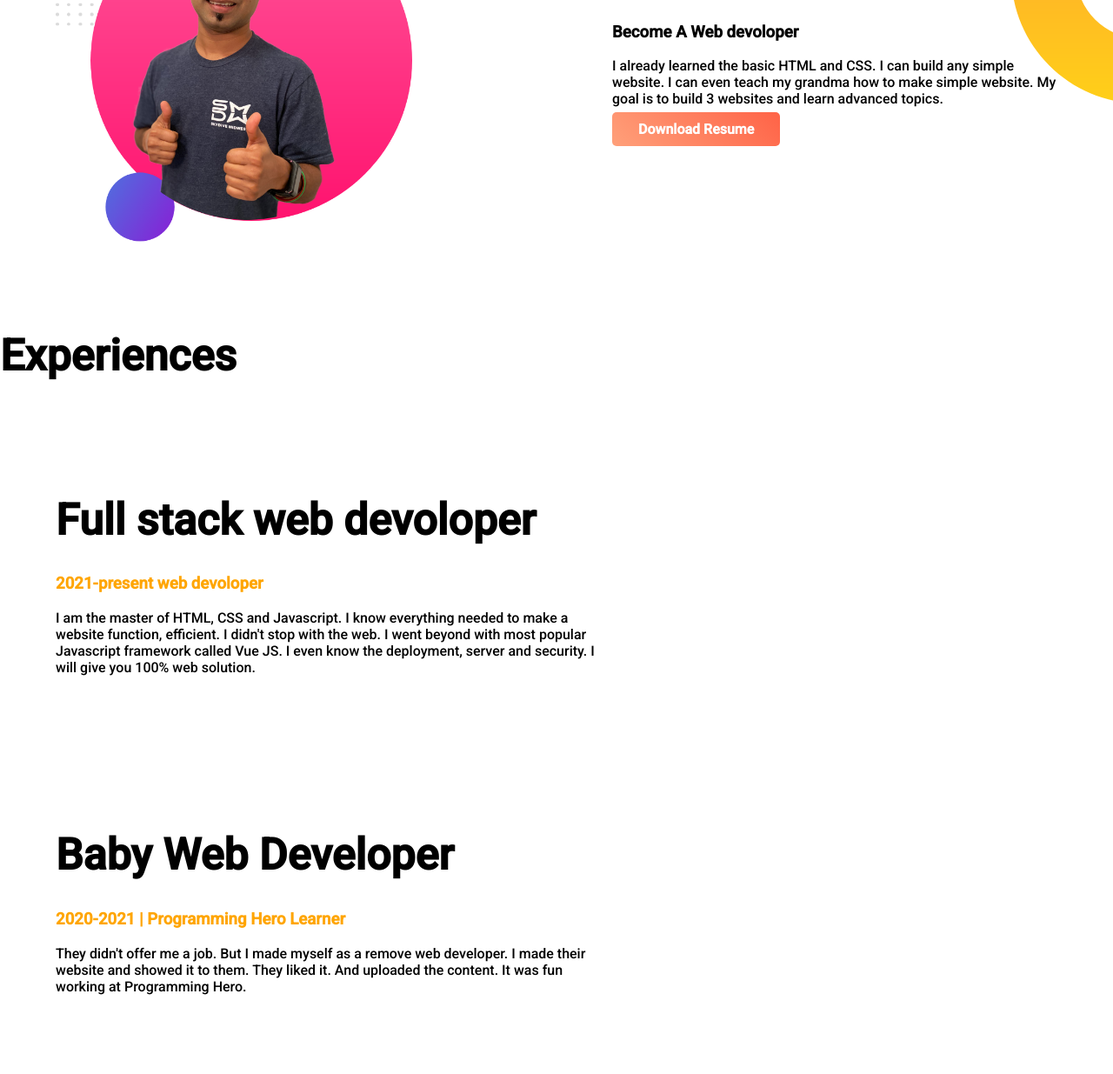
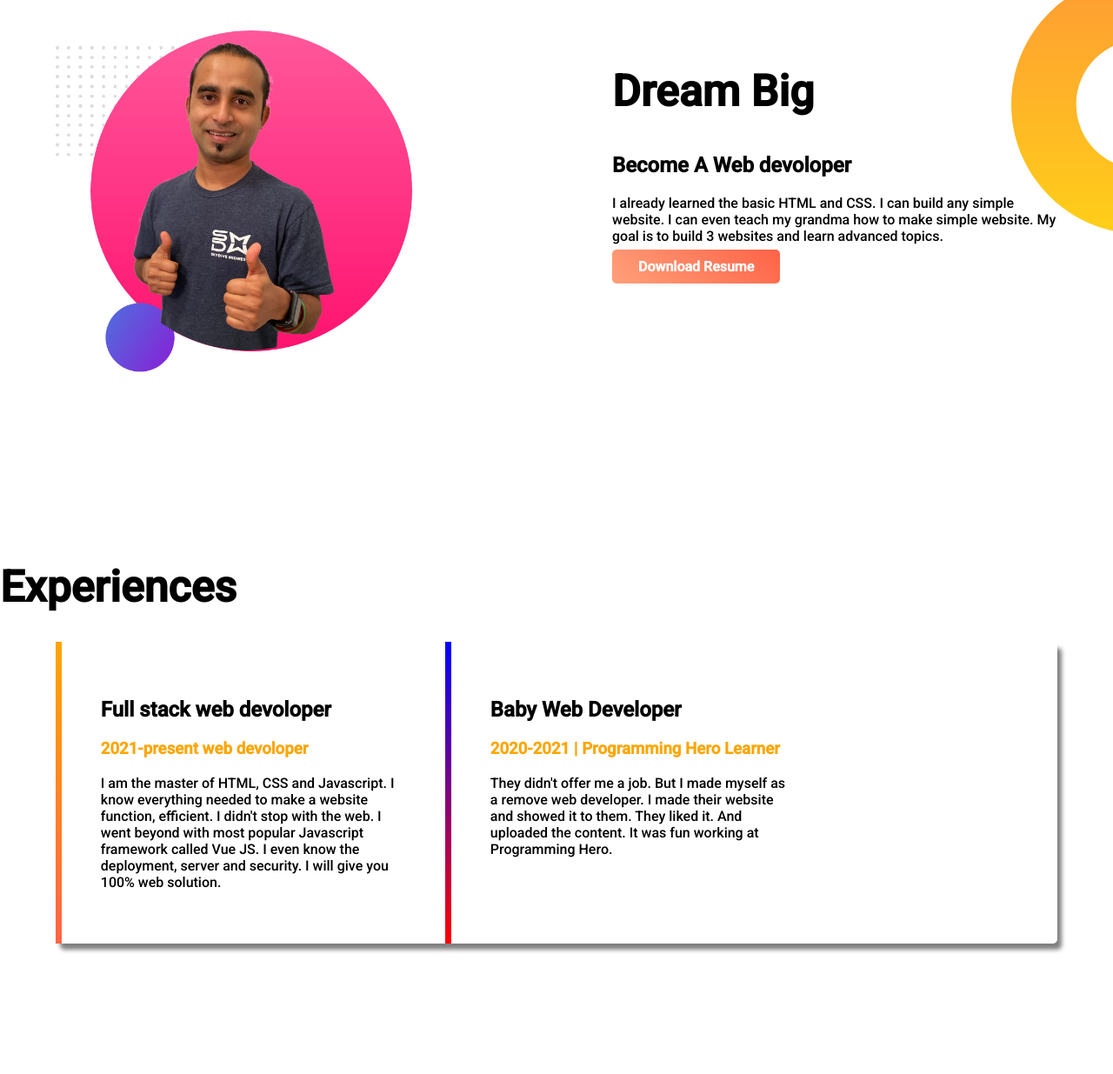
Before and after one commit to MDAlifIslam/My-First-portfolio, a plain HTML site: page index.html in a window 1280 px wide. Shown: the part 718-1953 px from the top of the page at 87% size. Drawn offline with Linux system fonts and the light colour scheme.

Commit message:
Last area without fix

```diff
--- a/index.html
+++ b/index.html
@@ -11,7 +11,7 @@
     <link href="https://fonts.googleapis.com/css2?family=Roboto:wght@500&display=swap" rel="stylesheet">
 </head>
 <body>
-     <section class="top-header">
+     <section class="top-header flexible-container">
          <div class="half-width">
             <h1>Welcome To</h1>
             <h1> <span class="orange-text"> Chaotic</span> World</h1>
@@ -24,35 +24,34 @@
 
           </div>
      </section>
-     <section class="mid-header">
+     <section class="mid-header flexible-container">
         <div class="half-width">
             <img src="images/jhankar2.png" alt="jhankarbhai2">
 
          </div>
         <div class="half-width">
            <h1>Dream Big</h1>
-           <h3>Become A Web devoloper</h3>
+           <h2>Become A Web devoloper</h2>
            <p>I already learned the basic HTML and CSS. I can build any simple website. I can even teach my grandma how to make simple website. My goal is to build 3 websites and learn advanced topics.</p>
            <a target="_blank" class="work-profile" href="https://fruitlab.com/player/psycho28">Download Resume</a>
         </div>
 
-    </section class="bottom header">
-         <div >
-             <h1>Experiences</h1>
-             <div class="half-width">
-                 <h1>Full stack web devoloper</h1>
+    </section class="bottom-header">
+         <h1>Experiences</h1>
+         <div id="My-experience"class="flexible-container">
+             <div id="Full-stack" class="half-width ">
+                 <h2>Full stack web devoloper</h2>
                  <h3 class="orange-text">2021-present web devoloper</h3>
                  <p>I am the master of HTML, CSS and Javascript. I know everything needed to make a website function, efficient. I didn't stop with the web. I went beyond with most popular Javascript framework called Vue JS. I even know the deployment, server and security. I will give you 100% web solution.</p>
 
              </div>
-         </div>
-         <div class="half-width">
-             <h1>Baby Web Developer</h1>
+             <div id="Babydoll" class="half-width">
+             <h2>Baby Web Developer</h2>
              <h3 class="orange-text">2020-2021 | Programming Hero Learner</h3>
              <p>They didn't offer me a job. But I made myself as a remove web developer. I made their website and showed it to them. They liked it. And uploaded the content. It was fun working at Programming Hero.
+             </p>
 
-            </p>
-
+             </div>
          </div>
 
 
--- a/style.css
+++ b/style.css
@@ -16,8 +16,9 @@ h1 {
     width: 80%;
 
 }
-section {
+.flexible-container {
     display: flex;
+    margin-bottom: 150px;
 }
 .work-profile {
     text-decoration: none;
@@ -38,3 +39,30 @@ section {
     background-repeat: no-repeat;
     background-position-x: right;
 }
+.bottom-header {
+    background-image: url("images/exp-bg.png");
+    background-repeat: no-repeat;
+    background-position: left;
+}
+.bottom header div {
+}
+#Babydoll {
+    border-left: 7px solid;
+    border-image: linear-gradient(blue, red);
+    border-image-slice: 1;
+}
+#Full-stack {
+
+    border-left: 7px solid;
+    border-image: linear-gradient(orange , tomato);
+    border-image-slice: 1;
+
+}
+#My-experience {
+    box-shadow: 5px 7px 5px gray;
+    margin-left: 5%;
+    margin-right: 5%;
+    padding-right: 20%;
+    border-radius: 5px;
+
+}
```
